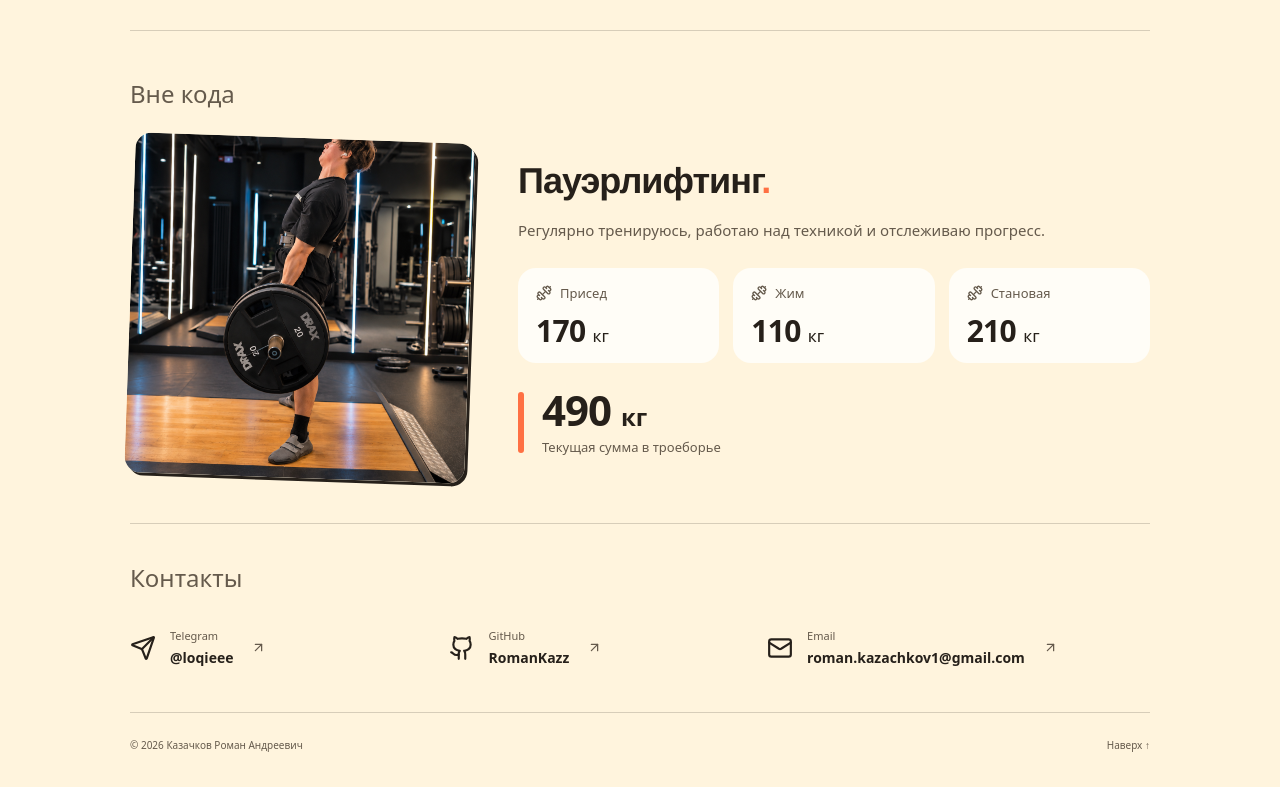
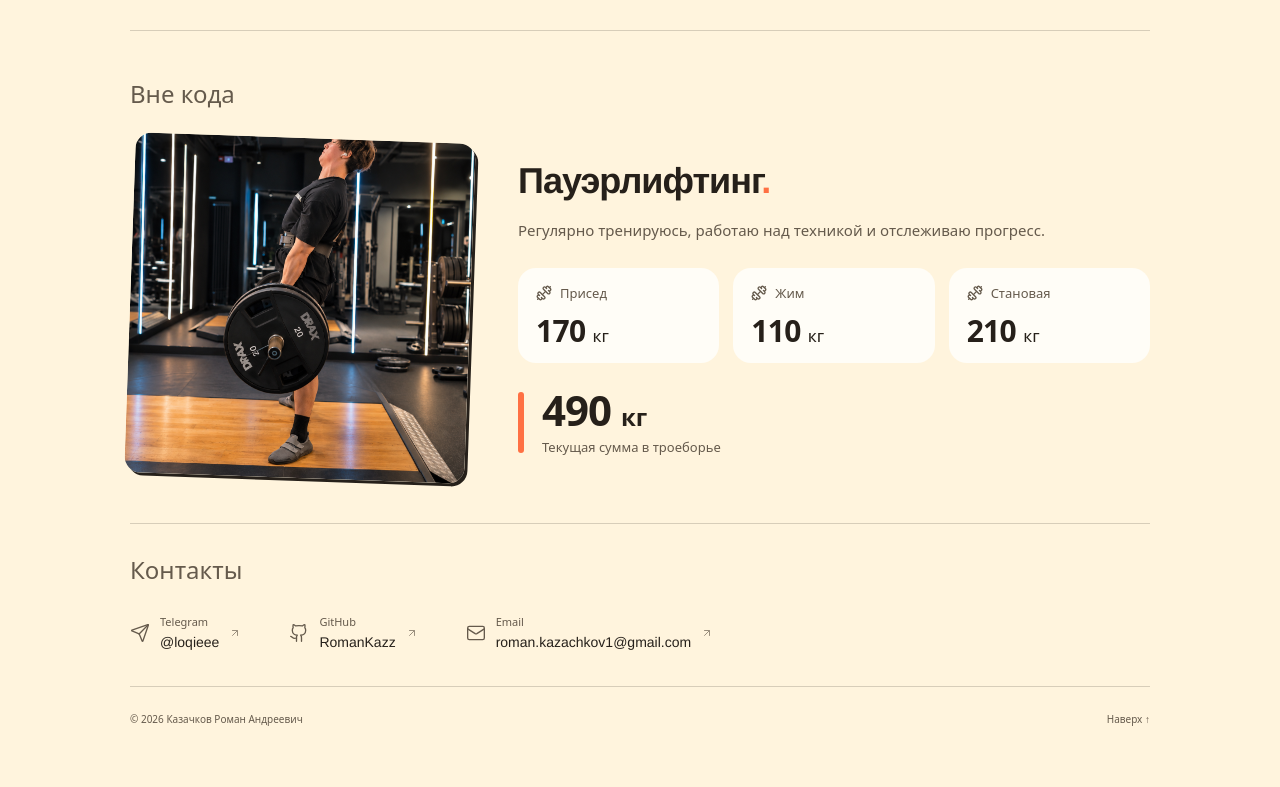
Before and after one commit to RomanKazz/web_portfolio, a React (Vite) app: page / in a window 1280 px wide. Shown: the part 1470-2257 px from the top of the page. After the commit the page ends 2231 px from the top, so only its background shows below. Built offline with nearby package versions, Linux system fonts and the light colour scheme.

Commit message:
Simplify contact spacing and typography

```diff
--- a/src/index.css
+++ b/src/index.css
@@ -312,28 +312,20 @@ footer{border:0;padding-top:25px;padding-bottom:35px;font-size:10px}
 @media(max-width:600px){.project-more-content{padding:20px;margin-top:24px}}
 @media(prefers-reduced-motion:reduce){.project-more,.project-toggle,.project-toggle svg,.toggle-label>span{transition:none!important}}
 
-/* Three direct contact cards, without an enclosing panel. */
+/* Compact, understated contact links. */
 .contact-section{padding:0}
-.contact-section .shell{padding:36px 0;background:transparent;border:0;border-radius:0}
-.contact-section h2{margin:0 0 24px}
-.contact-links{display:grid;grid-template-columns:1fr 1fr 1.3fr;gap:16px;margin:0}
-.contact-links a{display:flex;align-items:center;gap:14px;min-width:0;padding:20px;background:var(--surface);border:1px solid var(--card-outline);border-radius:16px;transition:background .18s,border-color .18s}
-.contact-links a:hover{background:color-mix(in srgb,var(--primary) 7%,var(--surface));border-color:var(--primary);color:var(--fg)}
-.contact-links a>svg{flex-shrink:0}
+.contact-section .shell{padding:28px 0;background:transparent;border:0;border-radius:0}
+.contact-section h2{margin:0 0 20px}
+.contact-links{display:flex;flex-wrap:wrap;align-items:center;gap:20px 48px;margin:0}
+.contact-links a{display:inline-flex;align-items:center;gap:10px;min-width:0;padding:6px 0;background:transparent;border:0;border-radius:0;transition:color .18s}
+.contact-links a:hover{background:transparent;color:var(--primary)}
+.contact-links a>svg:first-child{width:20px;height:20px;flex-shrink:0;stroke-width:1.6;color:var(--secondary)}
 .contact-links a>div{min-width:0}
-.contact-links small{font:inherit;font-size:11px;color:var(--secondary);letter-spacing:0;margin-bottom:5px}
-.contact-links strong{display:block;font-size:14px;font-weight:700;line-height:1.4;overflow-wrap:anywhere}
-.contact-links a>svg:last-child{width:18px;height:18px;margin-left:auto}
+.contact-links small{display:block;font:inherit;font-size:11px;color:var(--secondary);letter-spacing:0;margin-bottom:3px}
+.contact-links strong{display:block;font-family:'Helvetica Neue',Arial,sans-serif;font-size:14px;font-weight:500;line-height:1.45;overflow-wrap:anywhere}
+.contact-links a>svg:last-child{width:12px;height:12px;margin-left:0;flex-shrink:0;color:var(--secondary);opacity:.65}
 footer{border-top:1px solid color-mix(in srgb,var(--fg) 18%,transparent)}
-@media(max-width:850px){.contact-links{grid-template-columns:repeat(2,minmax(0,1fr))}.contact-links a:last-child{grid-column:1/-1}}
-@media(max-width:600px){.contact-section .shell{padding:30px 0}.contact-links{grid-template-columns:1fr;gap:12px}.contact-links a{padding:18px}.contact-links a:last-child{grid-column:auto}}
-
-/* Minimal contact links without card backgrounds or borders. */
-.contact-links a{padding:8px 0;border:0;border-radius:0;background:transparent}
-.contact-links a:hover{background:transparent;color:var(--primary)}
-.contact-links a>svg:last-child{width:15px;height:15px;margin-left:4px;color:var(--secondary)}
-.contact-links{gap:24px}
-@media(max-width:600px){.contact-links{gap:18px}.contact-links a{padding:4px 0}}
+@media(max-width:600px){.contact-links{flex-direction:column;align-items:flex-start;gap:14px}.contact-section .shell{padding:28px 0}.contact-links a{max-width:100%;padding:4px 0}}
 
 /* Use the hero portrait's photo treatment across the page. */
 .game-preview,.powerlifting-photo{
```
